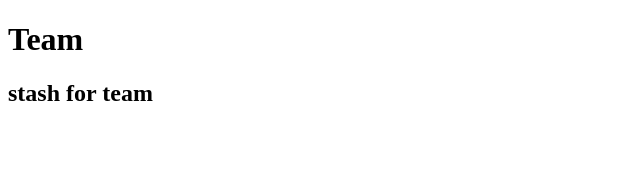
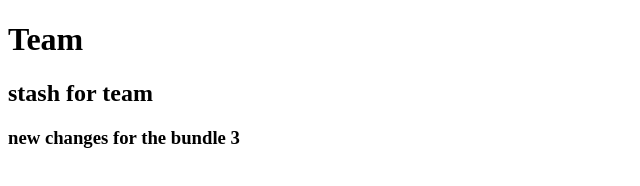
Before and after one commit to yves137/bundle1, a plain HTML site: page team.html in a window 1280 px wide. Shown: the whole page, without its empty margins (0-640 px from the left). Drawn offline with Linux system fonts and the light colour scheme.

Commit message:
add changes on team.html bundle3-1

```diff
--- a/team.html
+++ b/team.html
@@ -8,5 +8,6 @@
 <body>
     <h1>Team</h1>
     <h2>stash for team</h2>
+    <h3>new changes for the bundle 3</h3>
 </body>
 </html>
```
